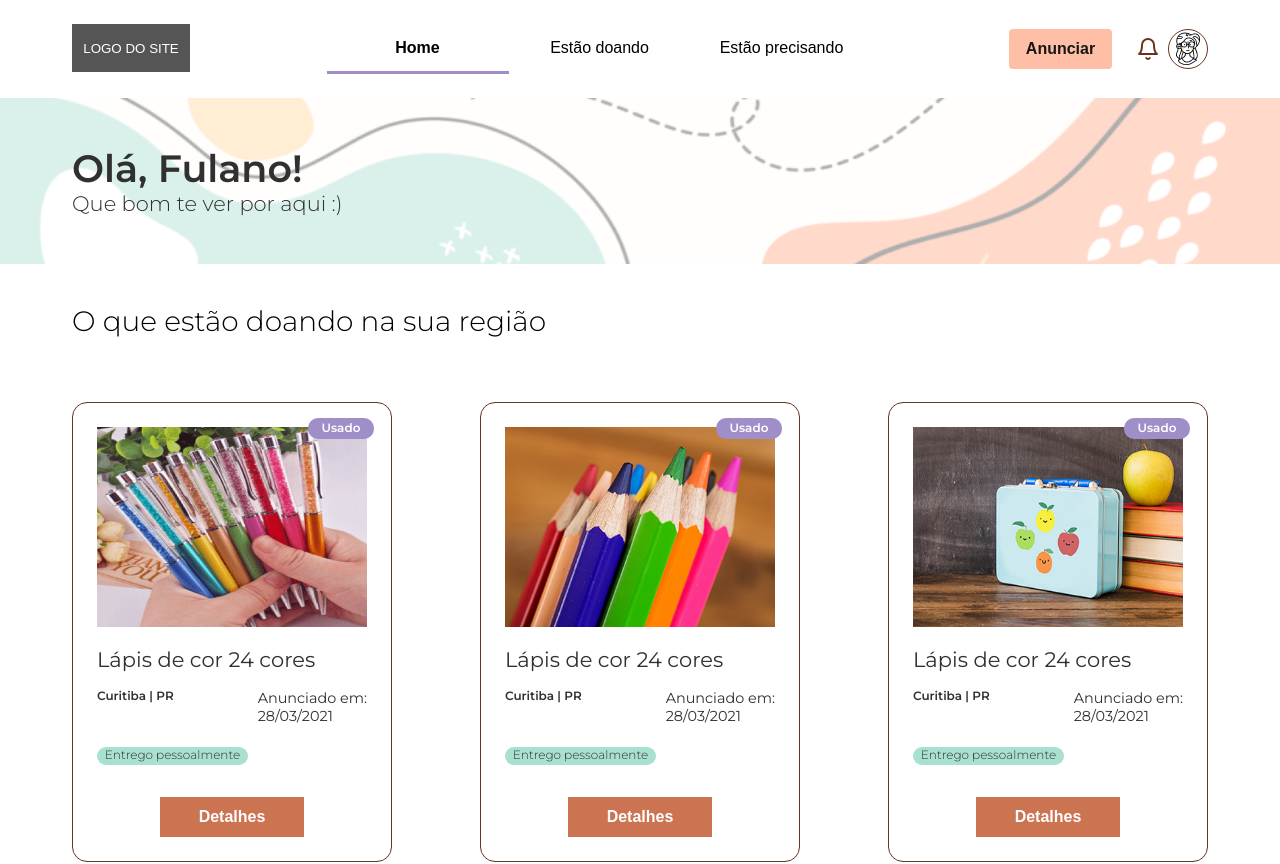
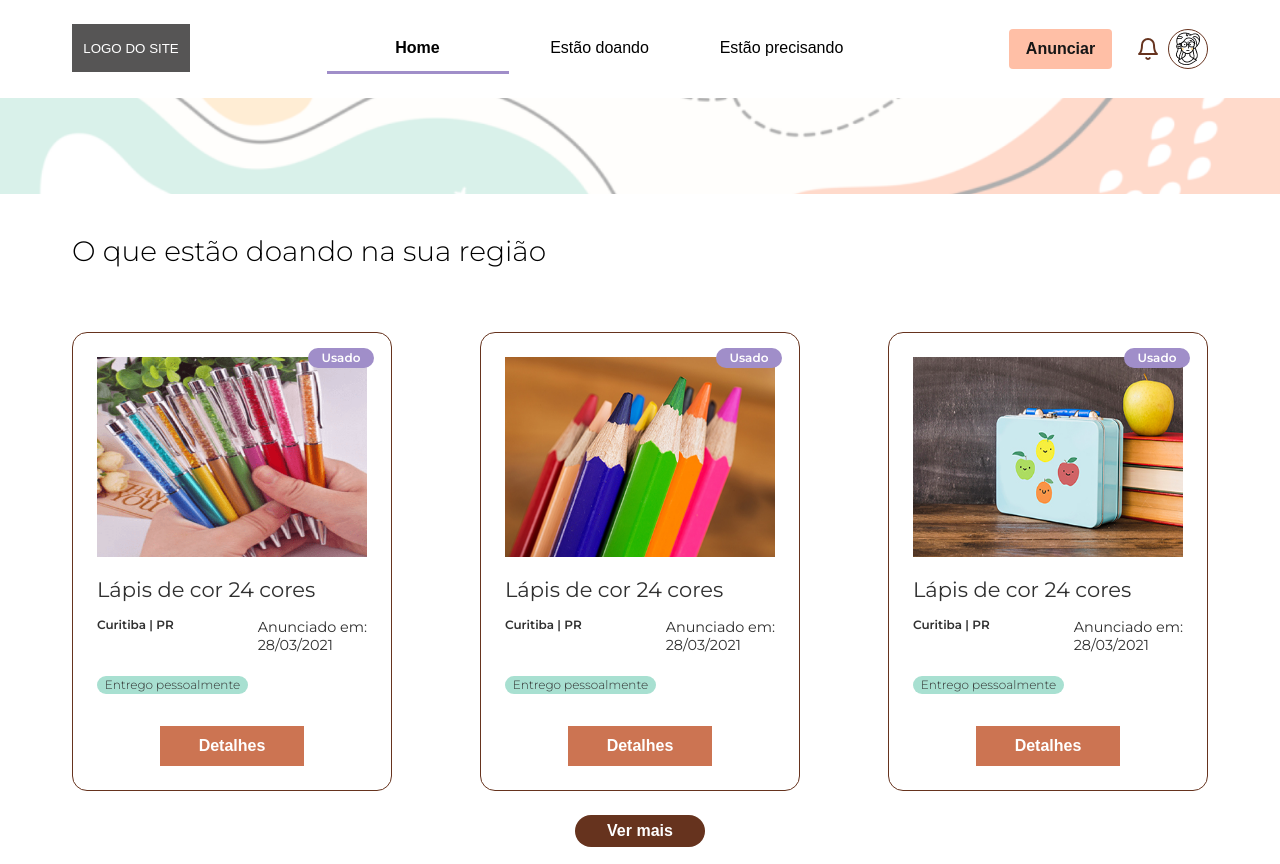
Before and after one commit to FCamara-Squad13/Mobile, a React (Create React App) app: page /teste in a window 1280 px wide. Shown: the top 864 px of the page. Built offline with nearby package versions, Linux system fonts and the light colour scheme.

Commit message:
Make Hero receive props

```diff
--- a/src/components/Hero/index.tsx
+++ b/src/components/Hero/index.tsx
@@ -1,13 +1,18 @@
 import React from "react";
 import "./style.css";
 
-const Hero: React.FC = () => {
+type Props = {
+  title: string;
+  subtitle: string;
+};
+
+const Hero: React.FC<Props> = ({ title, subtitle }) => {
   return (
     <div className="hero">
       <div className="container">
         <div className="hero-content">
-          <h4 className="hero-title">Olá, Fulano!</h4>
-          <h6 className="hero-subtitle">Que bom te ver por aqui :)</h6>
+          <h4 className="hero-title">{title}</h4>
+          <h6 className="hero-subtitle">{subtitle}</h6>
         </div>
       </div>
     </div>
--- a/src/pages/Home/index.tsx
+++ b/src/pages/Home/index.tsx
@@ -10,7 +10,7 @@ const Home: React.FC = () => {
   return (
     <>
       <Navbar />
-      <Hero />
+      <Hero title="Olá, Fulano!" subtitle="Que bom te ver por aqui :)" />
       <CardHolder title="O que estão doando na sua região" />
       <CardHolder title="Quem está precisando de doação na sua região" />
       <Footer />
--- a/src/pages/Teste/index.tsx
+++ b/src/pages/Teste/index.tsx
@@ -10,7 +10,7 @@ const Teste: React.FC = () => {
   return (
     <>
       <Navbar />
-      <Hero />
+      <Hero title="" subtitle="" />
       <CardHolder title="O que estão doando na sua região" />
       <CardHolder title="Quem está precisando de doação na sua região" />
       <Footer />
--- a/src/pages/pedindoDoacoes/index.tsx
+++ b/src/pages/pedindoDoacoes/index.tsx
@@ -6,10 +6,13 @@ import Navbar from "../../components/Navbar";
 import "./style.css";
 
 const pedindoDoacoes: React.FC = () => {
+  const subtitle = `Que tal ajudar alguém doando aquele material escolar que está parado aí, na sua casa?
+Ou então, doar aquele material novinho, que você nunca usou e não vai fazer falta. Vamos espalhar sorrisos por aí?`;
+
   return (
     <>
       <Navbar />
-      <Hero />
+      <Hero title="Tem alguém precisando?" subtitle={subtitle} />
       <CardHolder title="O que estão doando na sua região" />
       <CardHolder title="Quem está precisando de doação na sua região" />
       <Footer />
```
